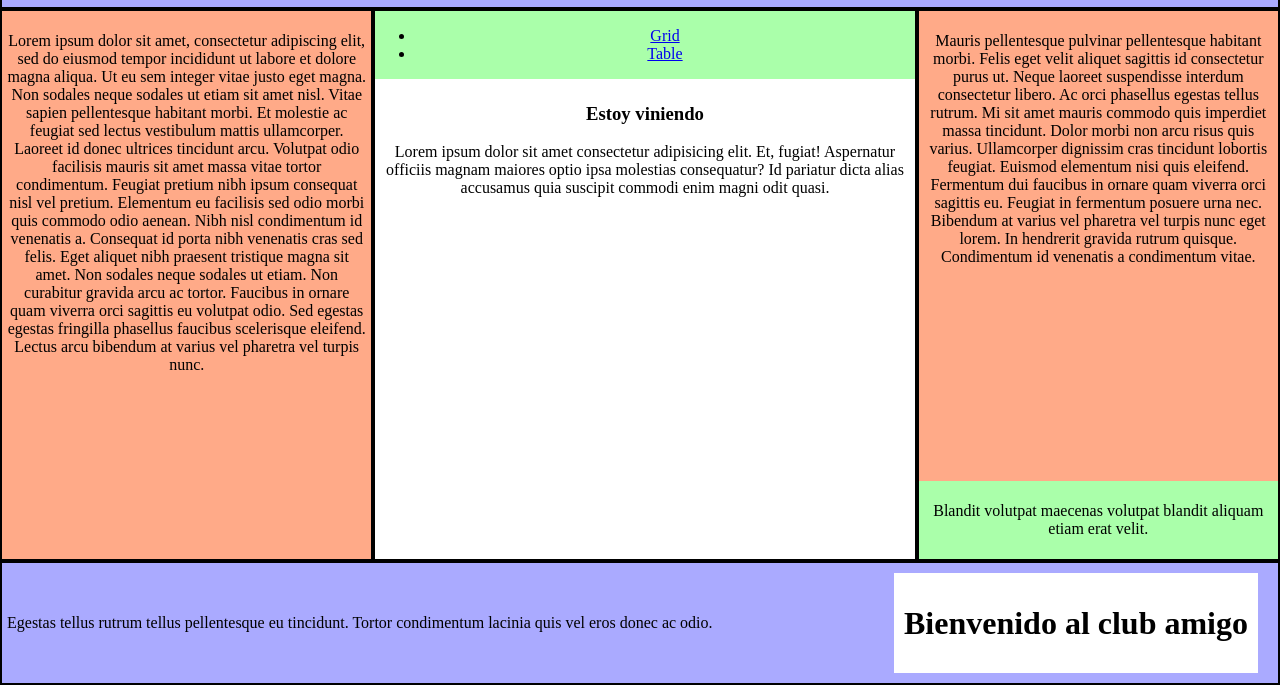
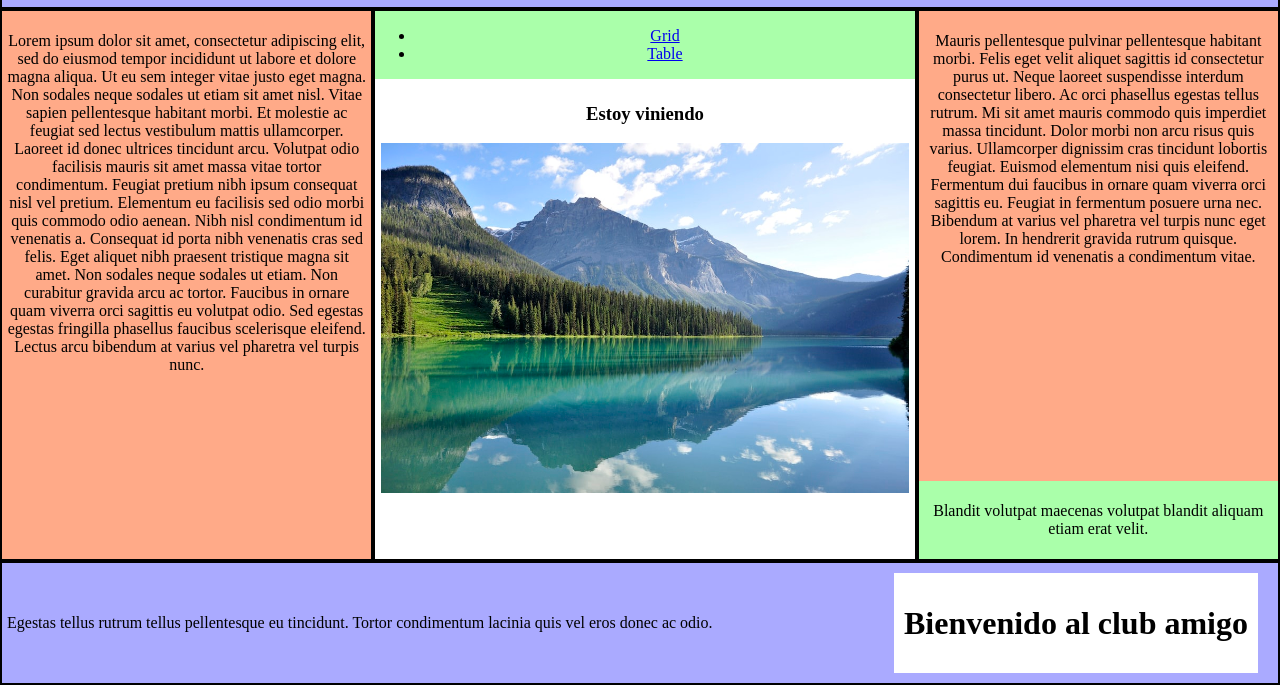
Before and after one commit to KrishaPoehala/webLab1, a website: page index.html in a window 1280 px wide. Shown: the part 115-800 px from the top of the page. Drawn offline with Linux system fonts and the light colour scheme.

Commit message:
magiiiic

```diff
--- a/index.html
+++ b/index.html
@@ -26,7 +26,7 @@
                     </div>
                     <div class="middle_bottom text">
                         <h3>Estoy viniendo</h3>
-                        <p>Lorem ipsum dolor sit amet consectetur adipisicing elit. Et, fugiat! Aspernatur officiis magnam maiores optio ipsa molestias consequatur? Id pariatur dicta alias accusamus quia suscipit commodi enim magni odit quasi.</p>
+                        <img src="images/web labs.jpg" alt="photo" class="image"/>
                     </div>
                 </div>
                 <div class="right border">
```
